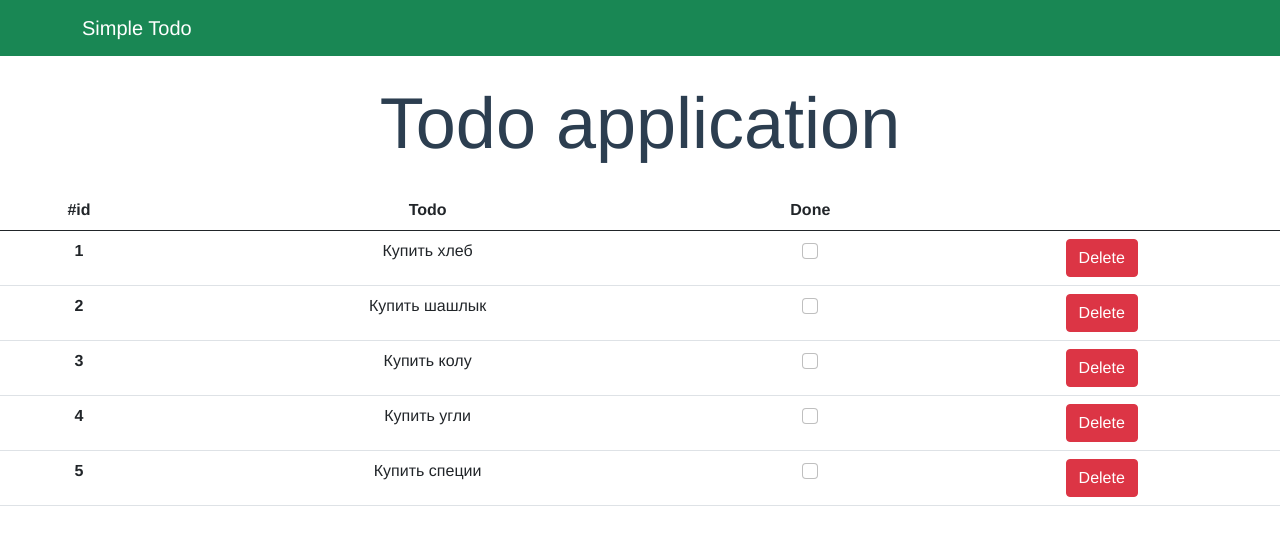
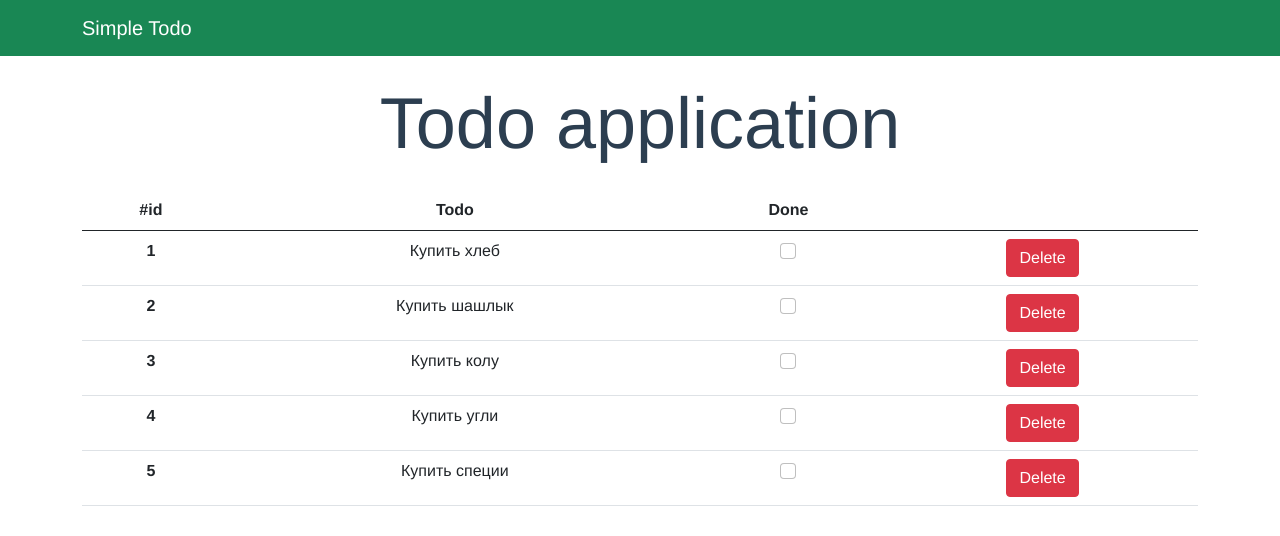
Before and after one commit to Daniluk0110/simple_to_do_app, a Vue app: page / in a window 1280 px wide. Shown: the top 536 px of the page. Built offline with nearby package versions, Linux system fonts and the light colour scheme.

Commit message:
add any change

```diff
--- a/src/components/Navbar.vue
+++ b/src/components/Navbar.vue
@@ -3,11 +3,6 @@
     <b-navbar toggleable="lg" type="dark" variant="success">
       <b-container>
         <b-navbar-brand href="#">Simple Todo</b-navbar-brand>
-        <b-navbar-toggle target="nav-collapse"></b-navbar-toggle>
-        <b-collapse id="nav-collapse" is-nav>
-          <b-navbar-nav class="ml-auto">
-          </b-navbar-nav>
-        </b-collapse>
       </b-container>
     </b-navbar>
   </div>
--- a/src/components/TodoItem.vue
+++ b/src/components/TodoItem.vue
@@ -1,8 +1,19 @@
+<style scoped>
+.lineThrough {
+  text-decoration: line-through;
+}
+</style>
+
 <template>
-  <tr>
+  <tr :class="{'table-success': todo.completed}">
     <th scope="row">{{ todo.id }}</th>
-    <td>{{ todo.title }}</td>
-    <td><input class="form-check-input" type="checkbox"></td>
+    <td :class="{'lineThrough': todo.completed}">{{ todo.title }}</td>
+    <td>
+      <input
+          class="form-check-input"
+          type="checkbox"
+      v-on:change="todo.completed = !todo.completed">
+    </td>
     <td><button class="btn btn-danger" type="button">Delete</button></td>
   </tr>
 </template>
--- a/src/components/TodoList.vue
+++ b/src/components/TodoList.vue
@@ -1,6 +1,7 @@
 <template>
-  <div>
-    <table class="table">
+  <div class="container">
+    <div class="col">
+      <table class="table table-hover">
         <thead>
         <tr>
           <th scope="col">#id</th>
@@ -17,6 +18,7 @@
         </tbody>
       </table>
     </div>
+  </div>
 </template>
 
 <script>
```
Lines whose indentation alone changed are shown as unchanged.
